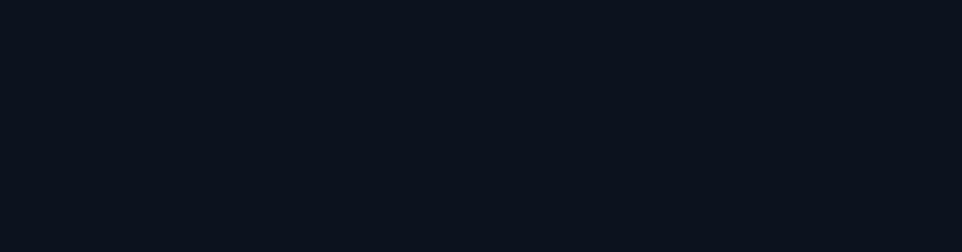
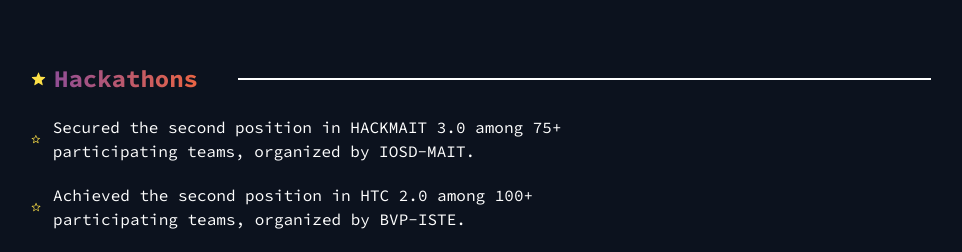
Before and after one commit to AFZL210/afzl-portfolio, a Next.js app: page / in a window 1280 px wide. Shown: the part 2177-2429 px from the top of the page, without its empty margins (159-1121 px from the left). Before the commit the page ends 2200 px from the top, so only its background shows below. Built offline with nearby package versions, Linux system fonts and the light colour scheme.

Commit message:
add hackathons

```diff
--- a/src/app/page.tsx
+++ b/src/app/page.tsx
@@ -1,13 +1,13 @@
 import Image from "next/image";
 import Link from "next/link";
-import { GitHubLogoIcon, LinkedInLogoIcon, TwitterLogoIcon, ArrowRightIcon } from "@radix-ui/react-icons";
+import { GitHubLogoIcon, LinkedInLogoIcon, TwitterLogoIcon, ArrowRightIcon, StarFilledIcon, StarIcon } from "@radix-ui/react-icons";
 import data from '@/data/data.json';
 import { Button } from "@/components/ui/button";
 import FeaturedProject from "@/components/ui/FeaturedProject";
 
 export default function Home() {
   return (
-    <div className="w-full h-fit pt-16 flex flex-col items-start justify-start">
+    <div className="w-full h-fit pt-16 flex flex-col items-start justify-start pb-6">
         <div className="w-full flex justify-between items-start mt-14">
           <div className="flex flex-col gap-4 font-bold items-start">
             <div className="flex flex-col gap-2">
@@ -36,6 +36,24 @@
             {data.featuredProjects.map((project: any, index: number) => { return <FeaturedProject key={index} demoUrl={project.demoUrl} description={project.description} githubUrl={project.githubUrl} heading={project.heading} subHeading={project.subHeading} tech={project.tech} video={project.video} /> })}
           </div>
         </section>
+
+        <section id="hackathons" className='w-[100%] flex flex-col items-start mt-10'>
+            <div className='w-[100%] flex items-center gap-10'>
+              <div className='w-fit flex items-center gap-2'>
+                <StarFilledIcon className="text-yellow-300"/>
+                <h1 className='font-bold text-2xl gradient-one'>Hackathons</h1>
+              </div>
+              <div className={`w-[80%] h-[.12rem] bg-white`}></div>
+            </div>
+            <div className='w-[70%] flex flex-col gap-5 items-start mt-5'>
+              {data.hackathons.map((hackathon: string) => {
+                return <div key={hackathon} className='flex items-center justify-start gap-3'>
+                  <StarIcon className="text-yellow-300" />
+                  <span>{hackathon}</span>
+                </div>
+              })}
+            </div>
+          </section>
     </div>
   );
 }
--- a/src/components/ui/FeaturedProject.tsx
+++ b/src/components/ui/FeaturedProject.tsx
@@ -38,7 +38,7 @@
           </Link>
         </div>
         <div className='w-[100%] flex items-start justify-center gap-3 mt-2'>
-          {props.tech.map((t) => { return <span className='text-[#a29a59]'>{t}</span> })}
+          {props.tech.map((t, index) => { return <span key={index} className='text-[#a29a59]'>{t}</span> })}
         </div>
       </div>
     </div>
--- a/src/data/data.json
+++ b/src/data/data.json
@@ -78,5 +78,17 @@
           "video": "https://res.cloudinary.com/primeflix/video/upload/v1702214549/l5rwmnua5ehkbi0ty4jc.mp4",
           "description": "Bloggo is a full stack blogging app , anyone can create and publish their own blog posts."
         }
-      ]
+    ],
+    "links": {
+        "github": "https://github.com/AFZL210",
+        "linkedin": "https://www.linkedin.com/in/afzal-khan-802109208",
+        "twitter": "https://twitter.com/afzalkhan10102"
+      },
+
+      "hackathons": [
+        "Secured the second position in HACKMAIT 3.0 among 75+ participating teams, organized by IOSD-MAIT.",
+        "Achieved the second position in HTC 2.0 among 100+ participating teams, organized by BVP-ISTE."
+      ],
+
+      "resume": "https://drive.google.com/file/d/1u6r7Edq1JeCPy-V8SwMSggbYmgKO8RcK/view?usp=sharing"
 }
```
